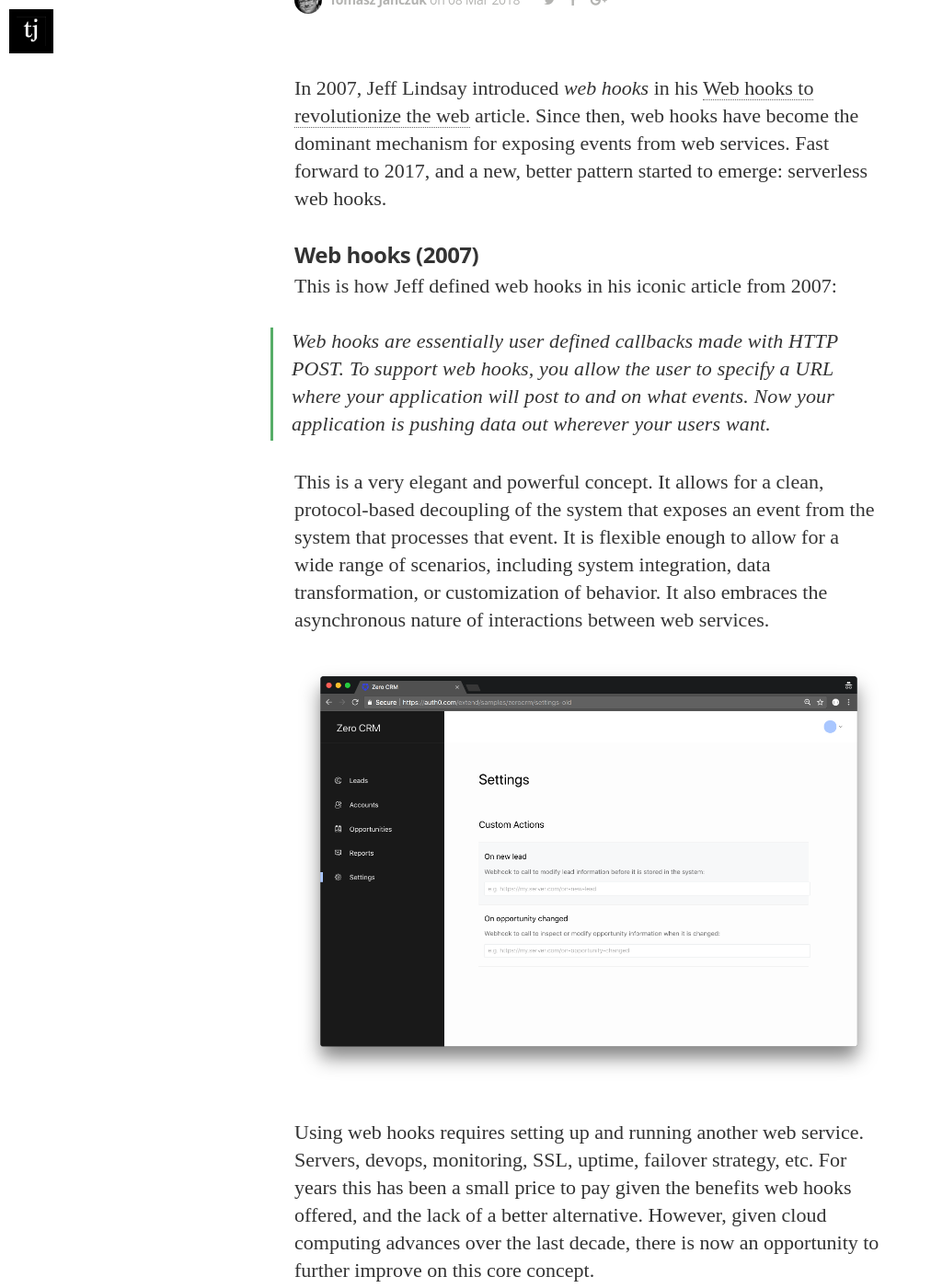
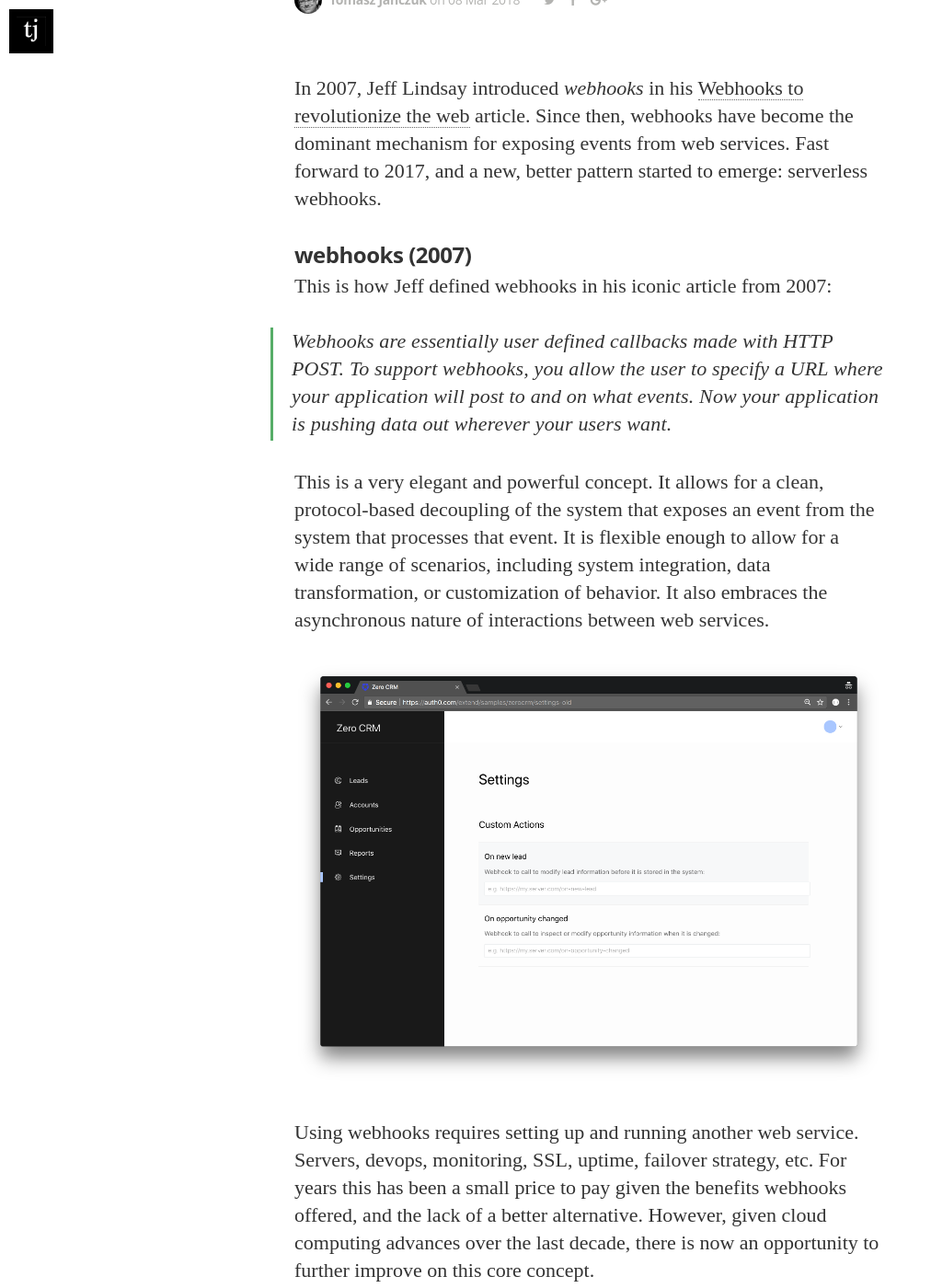
Before and after one commit to tjanczuk/tomasz.janczuk.org, a Jekyll site: the page built from _posts/2018-03-08-serverless-webhooks-to-revolutionize-the-saas.md, in a window 1280 px wide and 1400 px high, scrolled down 241 px. Shown: the whole window at 92% size, without its empty margins (0-1012 px from the left). Built offline with Jekyll 4.4.1, drawn with Linux system fonts in a browser that asks for light colours; nearby versions of some CDN libraries; some web fonts are replaced; Markdown is read by kramdown in place of the engine named in the settings; some of the changed text lies outside the part shown.

Commit message:
web hook -> webhook

```diff
--- a/_posts/2018-03-08-serverless-webhooks-to-revolutionize-the-saas.md
+++ b/_posts/2018-03-08-serverless-webhooks-to-revolutionize-the-saas.md
@@ -1,6 +1,6 @@
 ---
 layout: post
-title: Serverless web hooks to revolutionize the SaaS
+title: Serverless webhooks to revolutionize the SaaS
 author: Tomasz Janczuk
 tags:
 - serverless
@@ -13,41 +13,41 @@
 - javascript
 ---
 
-In 2007, Jeff Lindsay introduced *web hooks* in his [Web hooks to revolutionize the web](http://progrium.com/blog/2007/05/03/web-hooks-to-revolutionize-the-web/) article. Since then, web hooks have become the dominant mechanism for exposing events from web services. Fast forward to 2017, and a new, better pattern started to emerge: serverless web hooks.
+In 2007, Jeff Lindsay introduced *webhooks* in his [Webhooks to revolutionize the web](http://progrium.com/blog/2007/05/03/web-hooks-to-revolutionize-the-web/) article. Since then, webhooks have become the dominant mechanism for exposing events from web services. Fast forward to 2017, and a new, better pattern started to emerge: serverless webhooks.
 
-### Web hooks (2007)
+### webhooks (2007)
 
-This is how Jeff defined web hooks in his iconic article from 2007:
+This is how Jeff defined webhooks in his iconic article from 2007:
 
-> Web hooks are essentially user defined callbacks made with HTTP POST. To support web hooks, you allow the user to specify a URL where your application will post to and on what events. Now your application is pushing data out wherever your users want.
+> Webhooks are essentially user defined callbacks made with HTTP POST. To support webhooks, you allow the user to specify a URL where your application will post to and on what events. Now your application is pushing data out wherever your users want.
 
 This is a very elegant and powerful concept. It allows for a clean, protocol-based decoupling of the system that exposes an event from the system that processes that event. It is flexible enough to allow for a wide range of scenarios, including system integration, data transformation, or customization of behavior. It also embraces the asynchronous nature of interactions between web services.
 
-<img src="/assets/post_images/2018-03-07/0.png" class="tj-img-diagram-100" alt="2007 Web Hooks">
+<img src="/assets/post_images/2018-03-07/0.png" class="tj-img-diagram-100" alt="2007 webhooks">
 
-Using web hooks requires setting up and running another web service. Servers, devops, monitoring, SSL, uptime, failover strategy, etc. For years this has been a small price to pay given the benefits web hooks offered, and the lack of a better alternative. However, given cloud computing advances over the last decade, there is now an opportunity to further improve on this core concept.
+Using webhooks requires setting up and running another web service. Servers, devops, monitoring, SSL, uptime, failover strategy, etc. For years this has been a small price to pay given the benefits webhooks offered, and the lack of a better alternative. However, given cloud computing advances over the last decade, there is now an opportunity to further improve on this core concept.
 
-### Serverless web hooks (2017)
+### Serverless webhooks (2017)
 
-Fast forward from 2007 to 2017, through IaaS, PaaS, all the way to FaaS (Function-as-a-Service, aka *serverless*). The essence of the serverless computing paradigm is to organize your logic into small units of computation you can refer to as *functions*. A single function maps very well to a single web hook.
+Fast forward from 2007 to 2017, through IaaS, PaaS, all the way to FaaS (Function-as-a-Service, aka *serverless*). The essence of the serverless computing paradigm is to organize your logic into small units of computation you can refer to as *functions*. A single function maps very well to a single webhook.
 
-Reacting to web service events with arbitrary business logic is the core value of web hooks. Imagine an experience where users of a SaaS platform can focus on implementing this business logic as a *function* without having to run a service to expose it as an HTTP endpoint:
+Reacting to web service events with arbitrary business logic is the core value of webhooks. Imagine an experience where users of a SaaS platform can focus on implementing this business logic as a *function* without having to run a service to expose it as an HTTP endpoint:
 
-<img src="/assets/post_images/2018-03-07/1.png" class="tj-img-diagram-100" alt="2017 Serverless Web Hooks">
+<img src="/assets/post_images/2018-03-07/1.png" class="tj-img-diagram-100" alt="2017 Serverless webhooks">
 
-There are several immediate advantages such a serverless web hook model brings for a SaaS platform compared to the original web hooks:
+There are several immediate advantages such a serverless webhook model brings for a SaaS platform compared to the original webhooks:
 
 1. **The users** of a SaaS platform benefit from a dramatically improved experience of implementing custom event logic and the reduction of time to market: users can focus on the business logic without dealing with issues related to running a web service.
 2. **The sales engineers** of a SaaS company are enabled to rapidly prototype custom integrations with little effort, shortening the sales cycles and highlighting the power of the platform.
 3. **The support team** of a SaaS organization is equipped to better serve the customers since they have full insight into the implementation logic of the function handling the event.
 4. Last but not least, **the SaaS platform itself** is using cutting-edge extensibility technology based on the latest cloud computing trends, which sets it apart from the competition.
 
-Ten years after the introduction of the web hook concept, [this is what Jeff Lindsay says about the serverless webhook pattern](https://twitter.com/progrium/status/864588610858881029):
+Ten years after the introduction of the webhook concept, [this is what Jeff Lindsay says about the serverless webhook pattern](https://twitter.com/progrium/status/864588610858881029):
 
-<img src="/assets/post_images/2018-03-07/2.png" class="tj-img-diagram-100" alt="This was the whole point of web hooks">
+<img src="/assets/post_images/2018-03-07/2.png" class="tj-img-diagram-100" alt="This was the whole point of webhooks">
 
-There are many existing implementations of this serverless web hook paradigm in practice. The [Twilio Functions](https://www.twilio.com/functions) and [Salesforce Apex](https://developer.salesforce.com/docs/atlas.en-us.apexcode.meta/apexcode/apex_dev_guide.htm) are good examples. Until recently, these advanced solutions have been reserved for the SaaS platforms run by sophisticated, technology-savvy organizations.
+There are many existing implementations of this serverless webhook paradigm in practice. The [Twilio Functions](https://www.twilio.com/functions) and [Salesforce Apex](https://developer.salesforce.com/docs/atlas.en-us.apexcode.meta/apexcode/apex_dev_guide.htm) are good examples. Until recently, these advanced solutions have been reserved for the SaaS platforms run by sophisticated, technology-savvy organizations.
 
-### Serverless web hooks for your SaaS
+### Serverless webhooks for your SaaS
 
-If you are operating a SaaS platform that could benefit from serverless web hooks, you may ask yourself what it takes to implement them. In a subsequent post, I will describe an architectural blueprint for building a serverless web hook solution for your own SaaS platform, based on the lessons learned from the [Auth0 Extend](https://auth0.com/extend) product in Auth0.
+If you are operating a SaaS platform that could benefit from serverless webhooks, you may ask yourself what it takes to implement them. In a subsequent post, I will describe an architectural blueprint for building a serverless webhook solution for your own SaaS platform, based on the lessons learned from the [Auth0 Extend](https://auth0.com/extend) product in Auth0.
```
